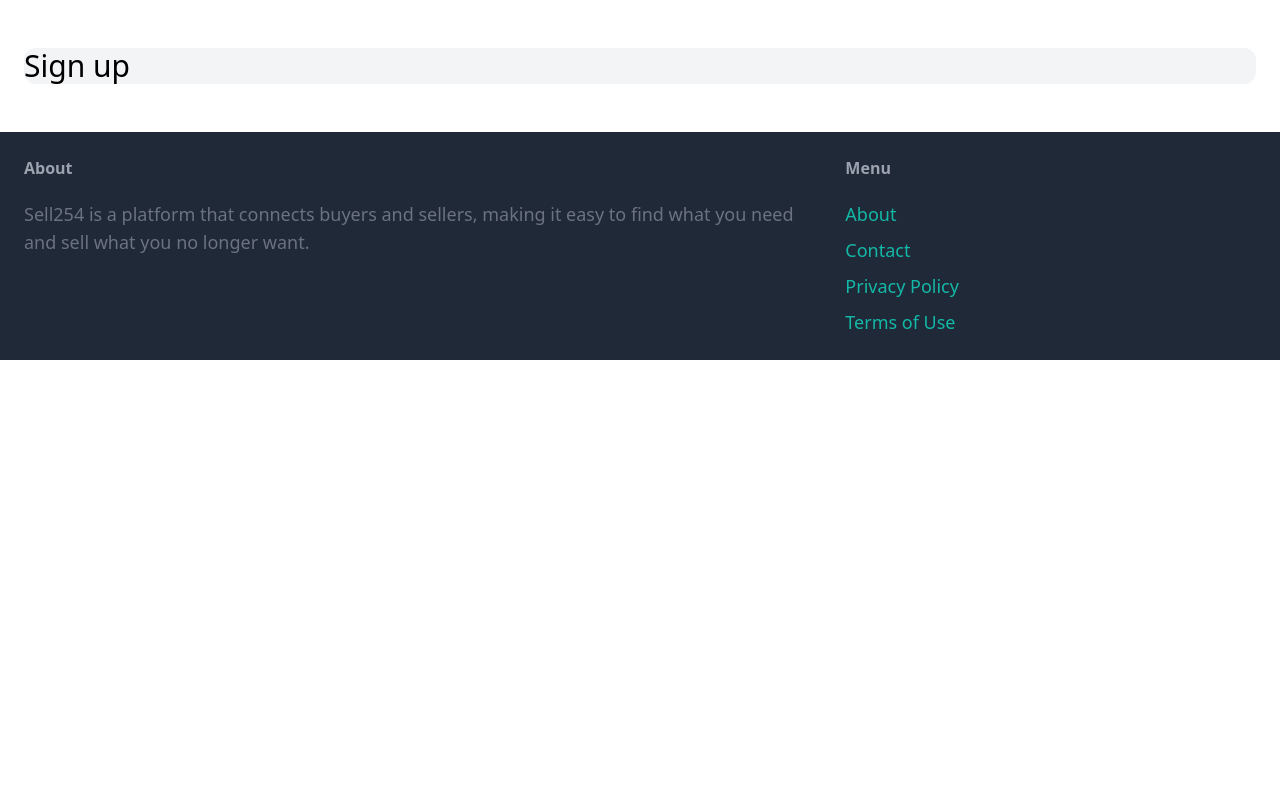
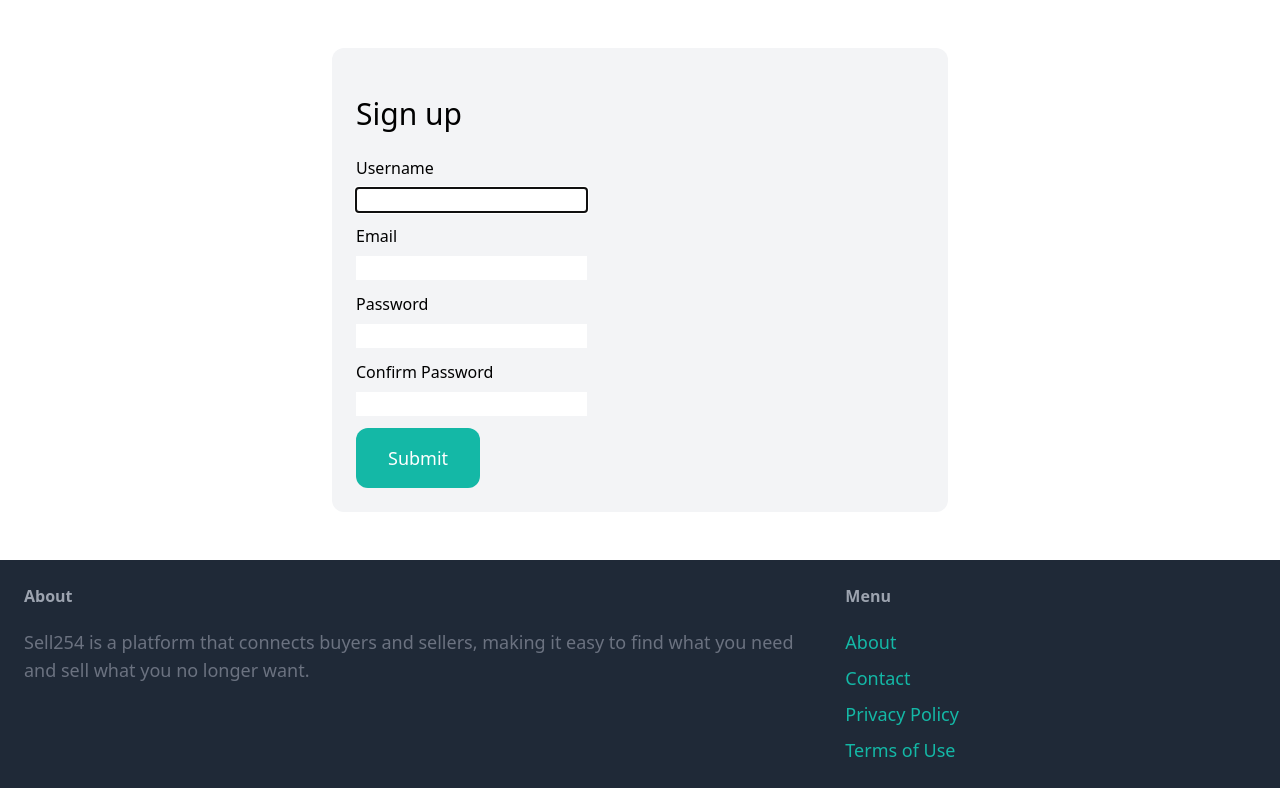
Before and after one commit to Godwill98/ecommerce2, a Django app: page /signup/ in a window 1280 px wide. Shown: the part 77-865 px from the top of the page. Before the commit the page ends 437 px from the top, so only its background shows below. Run offline with Django 5.2, Linux system fonts and the light colour scheme; some libraries are stand-ins or nearby versions.

Commit message:
worked on signup.html added a bit of styling

```diff
--- a/puddle/core/templates/core/signup.html
+++ b/puddle/core/templates/core/signup.html
@@ -3,10 +3,40 @@
 {% block title %}Sign up{% endblock %}
 
 {% block content %}
-<div class="wt-1/2 mx-auto my-6 bg-gray-100 rounded-xl">
-    <h1 class= "mb-6 text-3xl">Sign up
+<div class="w-1/2 my-6 mx-auto p-6 bg-gray-100 rounded-xl"><br>
+    <h1 class="mb-6 text-3xl">Sign up</h1>
+
+    <form method="POST" action='.'>
+        {% csrf_token %}
 
 
+       {{ form.non_field_errors }}
+
+        <div class="mb-3">
+            <label class="inline-block mb-2">Username</label><br>
+                {{ form.username }}
+
+        </div>
+        <div class="mb-3">
+            <label class="inline-block mb-2">Email</label><br>
+                {{ form.email }}
+        </div>
+        <div class="mb-3">
+            <label class="inline-block mb-2">Password</label><br>
+
+                {{ form.password1 }}
+        </div>
+        <div class="mb-3">
+            <label class="inline-block mb-2">Confirm Password</label><br>
+
+                {{ form.password2 }}
+        </div>
+
+
+        <button class="py-4 px-8 text-lg bg-teal-500 rounded-xl hover:bg-teal-700 rounded-xl text-white">Submit</button>
+
+
+    </form>
 </div>
 
 
```
